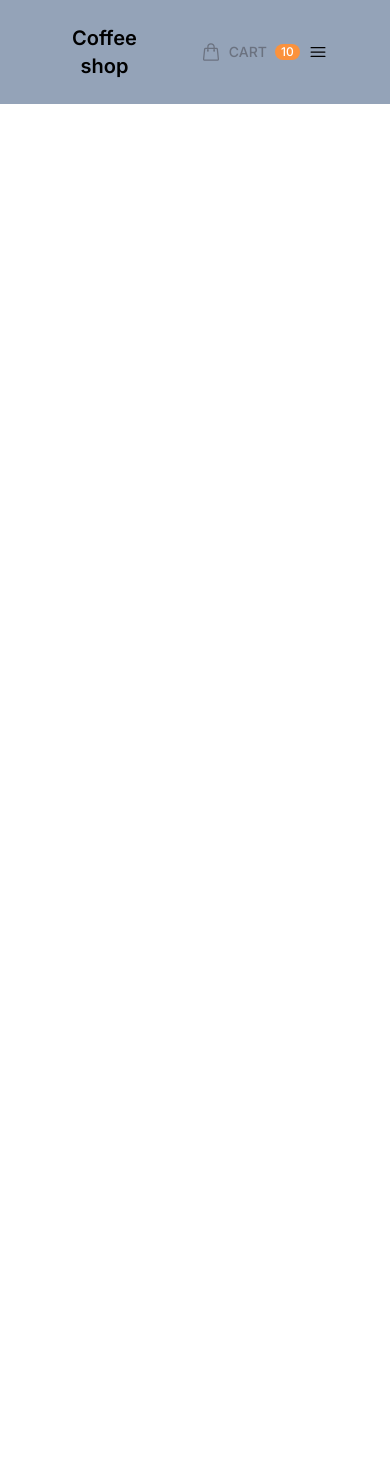
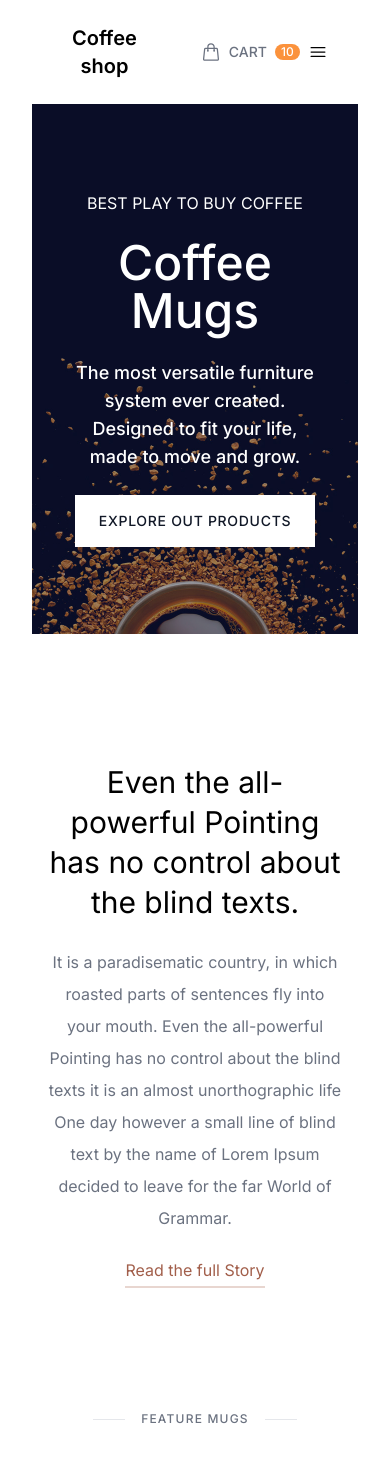
Before and after one commit to thiengat1/next-coffe-shop, a Next.js app: page / in a window 390 px wide. Shown: the top 1462 px of the page. Before the commit the page ends 844 px from the top, so only its background shows below. Built offline with nearby package versions, Linux system fonts and the light colour scheme.

Commit message:
feat: add story and subheading

```diff
--- a/app/globals.css
+++ b/app/globals.css
@@ -21,7 +21,7 @@ body {
 }
 .top-menu-item {
   @apply cursor-pointer py-1 hover:text-gray-800 relative after:lg:absolute after:lg:bottom-0 after:lg:left-0
-          after:lg:bg-light-coffee  after:lg:h-0.5 after:lg:w-0 hover:after:lg:w-full after:lg:transition-all after:lg:ease-in-out after:lg:duration-300;
+          after:lg:bg-coffee-200  after:lg:h-0.5 after:lg:w-0 hover:after:lg:w-full after:lg:transition-all after:lg:ease-in-out after:lg:duration-300;
 }
 .lewis-icon {
   @apply w-5 h-5 inline-block;
--- a/app/page.tsx
+++ b/app/page.tsx
@@ -1,10 +1,18 @@
 import Image from 'next/image';
 import Header from '@/components/Header';
+import Slider from '@/components/MainContent/Slider';
+import Story from '@/components/MainContent/Story';
+import Mugs from '@/components/MainContent/Mugs';
 
 export default function Home() {
   return (
-    <main className='max-w-[1440px] mx-auto bg-slate-400 px-8'>
+    <main className='max-w-[1440px] mx-auto px-8'>
       <Header />
+      <div>
+        <Slider />
+        <Story />
+        <Mugs />
+      </div>
     </main>
   );
 }
--- /dev/null
+++ b/components/MainContent/Common/FeatureHeader/index.tsx
@@ -0,0 +1,17 @@
+import * as React from 'react';
+
+export interface IFeatureHeaderProps {
+  label: string;
+}
+
+export default function FeatureHeader({ label }: IFeatureHeaderProps) {
+  return (
+    <div className='lewis-sub-head-line flex justify-center items-center mb-96'>
+      <div className='lewis-sub-head-line-deco w-8 h-px bg-gray-200'></div>
+      <div className='lewis-sub-head-label tracking-widest uppercase mx-4 text-gray-500 font-medium text-[12px] text-center'>
+        {label}
+      </div>
+      <div className='lewis-sub-head-line-deco h-px w-8 bg-gray-200'></div>
+    </div>
+  );
+}
--- /dev/null
+++ b/components/MainContent/Mugs/index.tsx
@@ -0,0 +1,12 @@
+import * as React from 'react';
+import FeatureHeader from '../Common/FeatureHeader';
+
+export interface IMugsProps {}
+
+export default function Mugs(props: IMugsProps) {
+  return (
+    <div>
+      <FeatureHeader label='Feature mugs' />
+    </div>
+  );
+}
--- /dev/null
+++ b/components/MainContent/Slider/index.tsx
@@ -0,0 +1,28 @@
+import * as React from 'react';
+
+export interface ISliderProps {}
+
+export default function Slider(props: ISliderProps) {
+  return (
+    <div className='h-[530px] bg-slider bg-cover bg-no-repeat bg-bottom'>
+      <div className='w-full h-full flex justify-center items-center bg-gray-900 bg-opacity-40'>
+        <div className='mx-16 text-white text-center'>
+          <div className=' uppercase mb-6'>Best play to buy coffee</div>
+          <div className='text-5xl font-medium mb-6'>Coffee Mugs</div>
+          <div className='font-medium text-lg mb-6'>
+            The most versatile furniture system ever created. Designed to fit
+            your life, made to move and grow.
+          </div>
+          <div className='flex justify-center'>
+            <div
+              className=' uppercase bg-white text-gray-900 text-sm
+            tracking-wider w-max font-medium py-4 px-6 cursor-pointer hover:bg-opacity-95'
+            >
+              Explore Out Products
+            </div>
+          </div>
+        </div>
+      </div>
+    </div>
+  );
+}
--- /dev/null
+++ b/components/MainContent/Story/index.tsx
@@ -0,0 +1,35 @@
+import * as React from 'react';
+
+export interface IStoryProps {}
+
+export default function Story(props: IStoryProps) {
+  return (
+    <div>
+      <div className='w-full h-full flex justify-center items-center'>
+        <div className='px-4 sm:px-16 md:px-32 lg:px-64 xl:px-96 py-32 text-center'>
+          <div className='text-3xl mb-6 leading-10'>
+            Even the all-powerful Pointing has no control about the blind texts.
+          </div>
+          <div className='text-gray-500 mb-6 leading-8'>
+            It is a paradisematic country, in which roasted parts of sentences
+            fly into your mouth. Even the all-powerful Pointing has no control
+            about the blind texts it is an almost unorthographic life One day
+            however a small line of blind text by the name of Lorem Ipsum
+            decided to leave for the far World of Grammar.
+          </div>
+          <div>
+            <a
+              href='#'
+              className='text-coffee-400 hover:text-coffee-600
+              relative after:absolute after:-bottom-2 after:left-0
+            after:bg-coffee-50 hover:after:bg-coffee-200
+            after:h-0.5 after:w-full after:transition-all after:ease-in-out after:duration-400'
+            >
+              Read the full Story
+            </a>
+          </div>
+        </div>
+      </div>
+    </div>
+  );
+}
--- a/tailwind.config.js
+++ b/tailwind.config.js
@@ -14,7 +14,12 @@ module.exports = {
           'conic-gradient(from 180deg at 50% 50%, var(--tw-gradient-stops))',
       },
       colors: {
-        'light-coffee': '#C89F94',
+        coffee: {
+          50: '#E8D6D0',
+          200: '#C89F94',
+          400: '#A25F4B',
+          600: '#744838',
+        },
       },
       keyframes: {
         slideDown: {
@@ -25,6 +30,9 @@ module.exports = {
       animation: {
         slideDown: 'slideDown 0.5s ease-in-out',
       },
+      backgroundImage: {
+        slider: "url('/assets/slider-bg.jpeg')",
+      },
     },
   },
   plugins: [],
```
Also changed, not shown: public/assets/slider-bg.jpeg (added).
